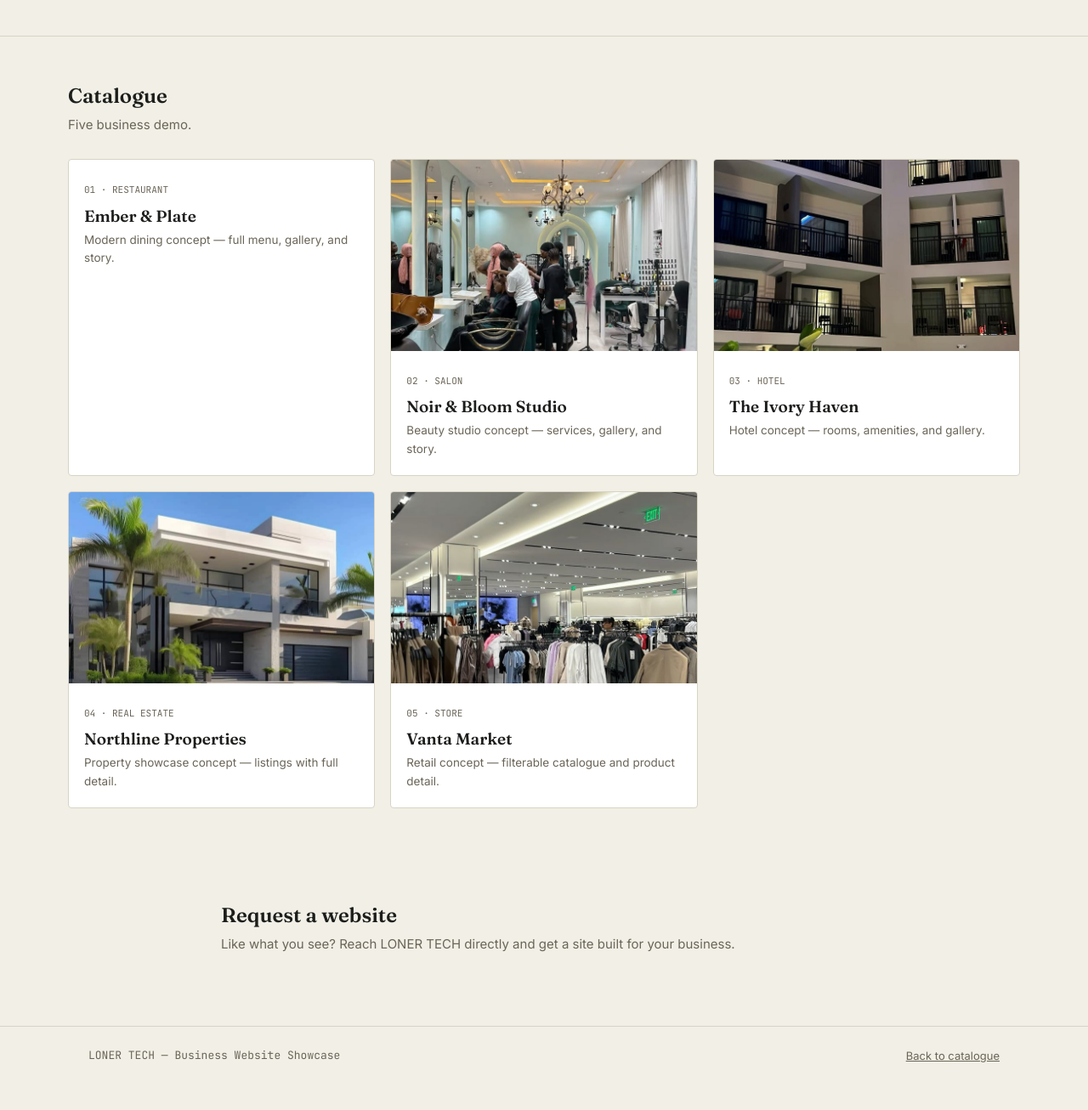
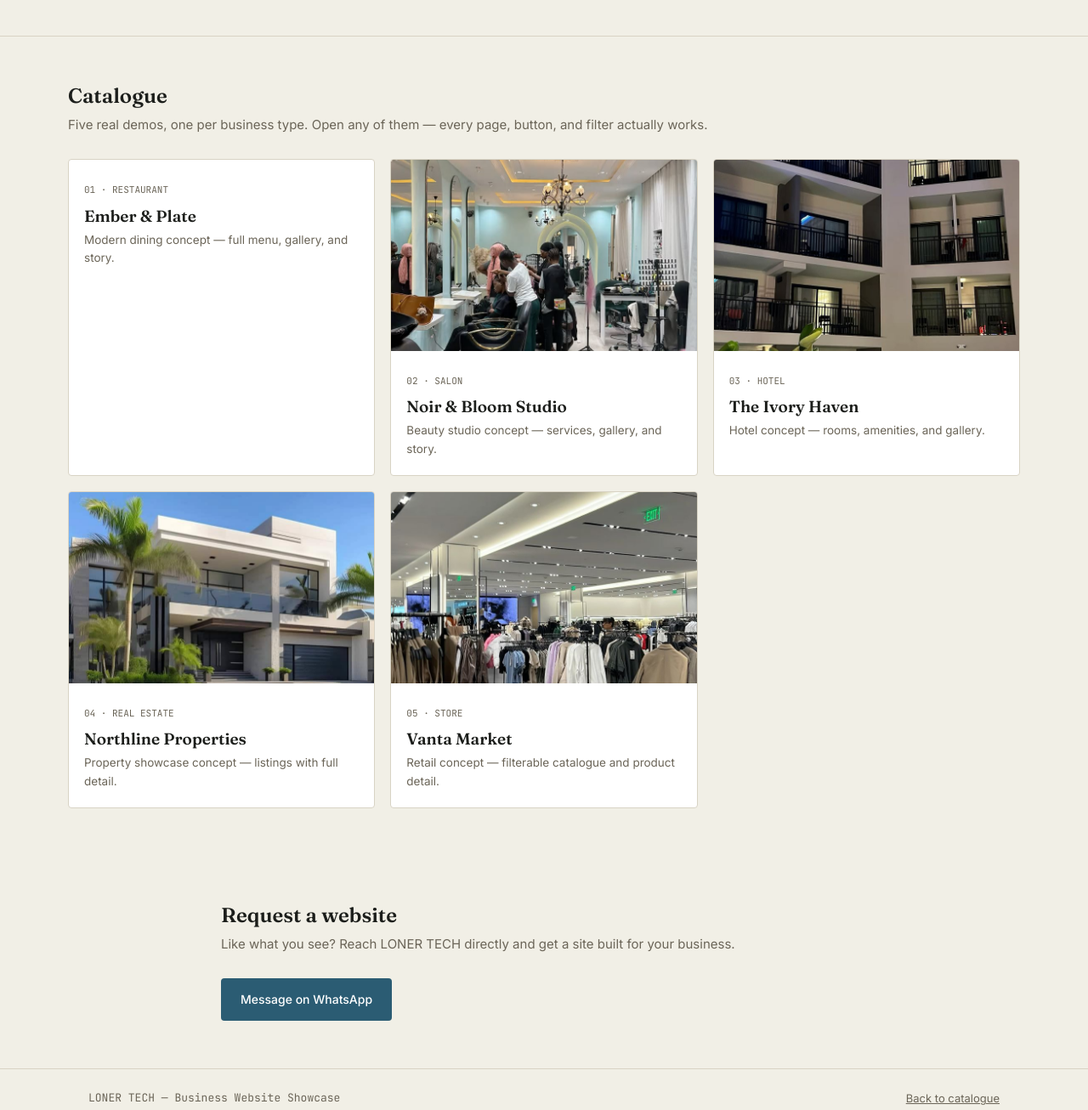
Before and after one commit to bothost-source/loner-business-showcase, a plain HTML site: page index.html in a window 1280 px wide. Shown: the part 800-2106 px from the top of the page at 85% size. Drawn offline with Linux system fonts and the light colour scheme.

Commit message:
Update index.html

```diff
--- a/index.html
+++ b/index.html
@@ -22,7 +22,7 @@
     <ul class="nav-links">
       <li><a href="#catalogue">Catalogue</a></li>
       <li><a href="#contact">Contact</a></li>
-      <li><a href="#contact" class="btn btn-primary">Request a Website</a></li>
+      <li><a href="https://wa.me/2347089555755?text=Hi%20LONER%20TECH%2C%20I%27d%20like%20to%20request%20a%20website%20for%20my%20business." class="btn btn-primary" target="_blank" rel="noopener">Request a Website</a></li>
     </ul>
   </div>
 </header>
@@ -60,7 +60,7 @@
   <section id="catalogue" class="catalogue wrap">
     <div class="section-head">
       <h2>Catalogue</h2>
-      <p class="section-sub">Five business demo.</p>
+      <p class="section-sub">Five real demos, one per business type. Open any of them — every page, button, and filter actually works.</p>
     </div>
 
     <div class="category-grid">
@@ -123,7 +123,7 @@
       here — an unset link should stay hidden, not point at "#".
     -->
     <div class="contact-links">
-      <a href="https://wa.me/2347089555755" class="btn btn-primary" hidden>Message on WhatsApp</a>
+      <a href="https://wa.me/2347089555755?text=Hi%20LONER%20TECH%2C%20I%27d%20like%20to%20request%20a%20website%20for%20my%20business." class="btn btn-primary" target="_blank" rel="noopener">Message on WhatsApp</a>
       <a href="supportaurachat@gmail.com" class="btn btn-primary" hidden>Send an email</a>
       <a href="https://loner-tech.onrender.com" class="btn btn-secondary" hidden>View full portfolio</a>
     </div>
```
